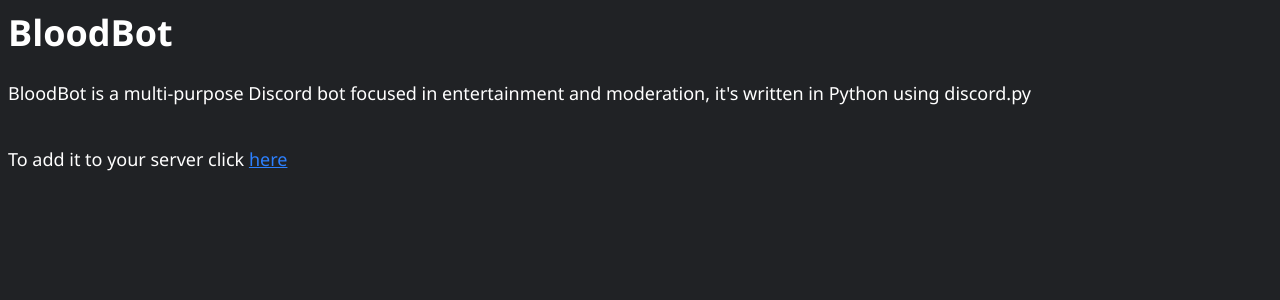
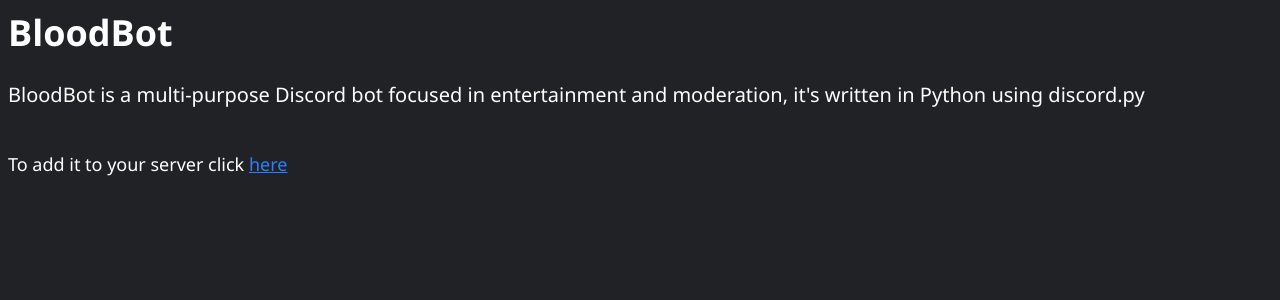
Before and after one commit to kakakaakakakakaa/agoodwebsite, a PHP site: page /bloodbot.html in a window 1280 px wide. Shown: the top 300 px of the page. Run offline with PHP 8.4, Linux system fonts and the light colour scheme.

Commit message:
Update styles.css

```diff
--- a/styles.css
+++ b/styles.css
@@ -8,3 +8,7 @@
 a{
   color:#2c80ff;
 }
+
+#BloodBot{
+  font-size:20px;
+}
```
